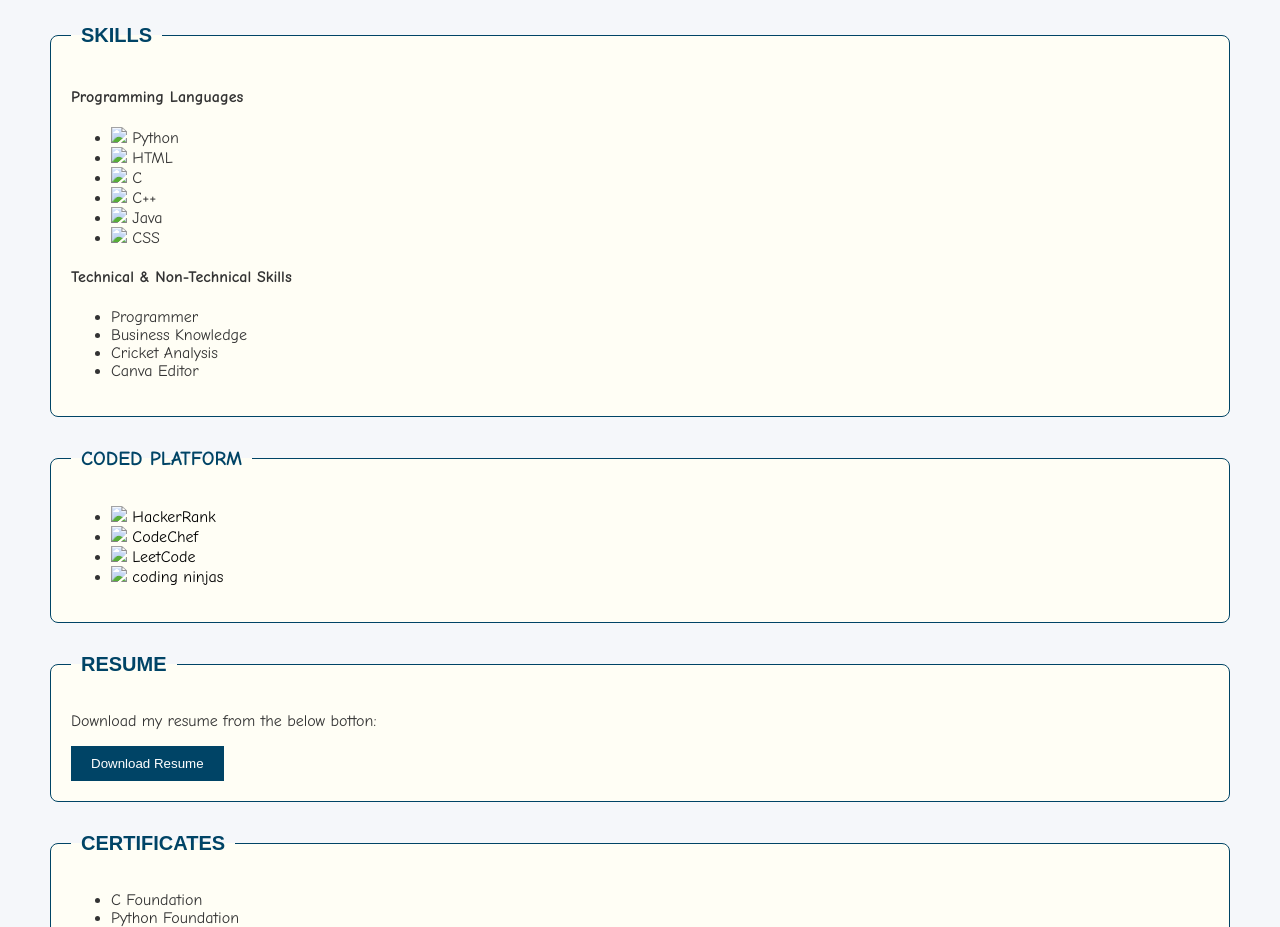
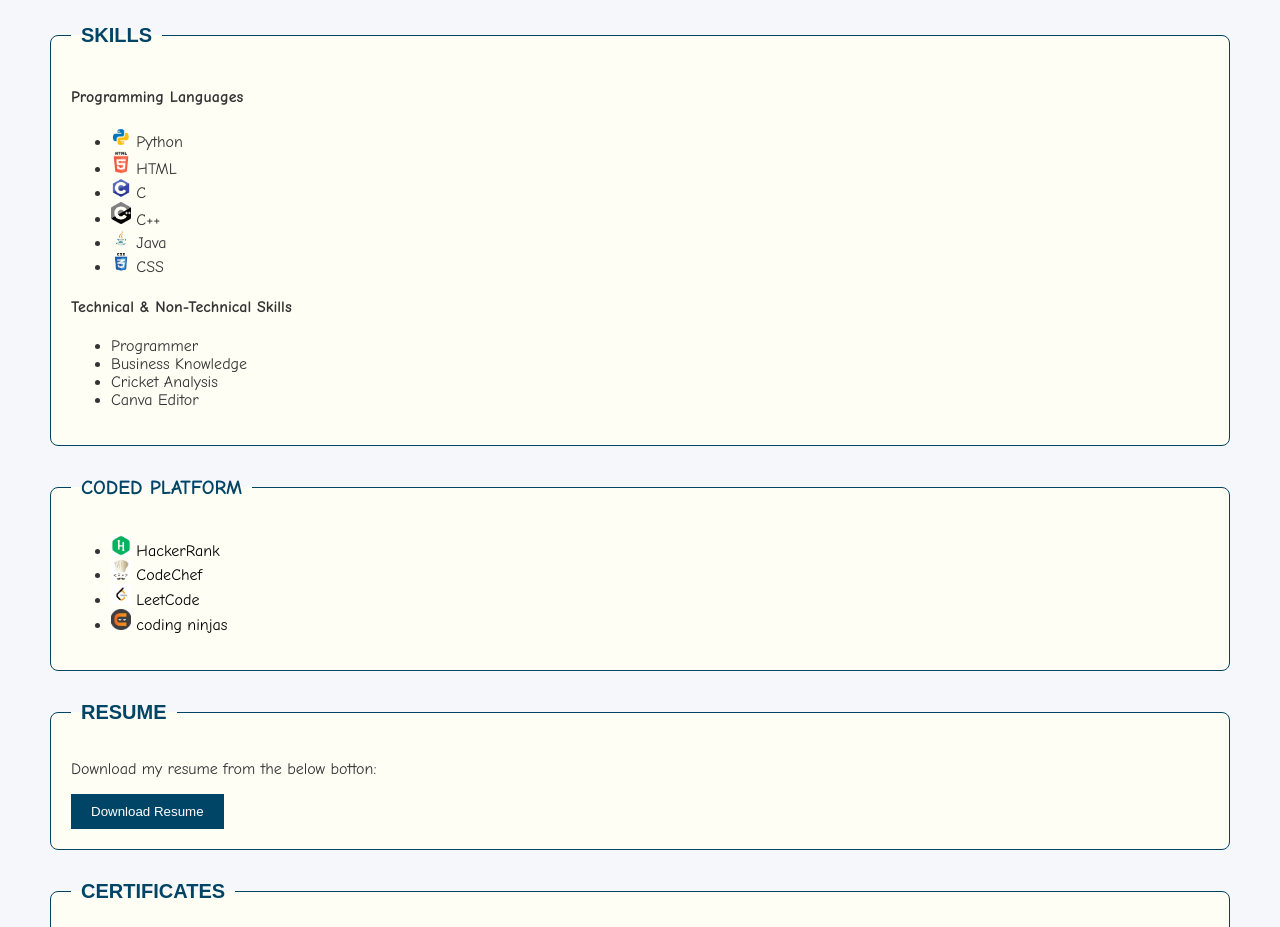
Before and after one commit to Sowdapradeep/portfolio_htmal, a plain HTML site: page index.html in a window 1280 px wide. Shown: the part 1220-2147 px from the top of the page. Drawn offline with Linux system fonts and the light colour scheme.

Commit message:
Update index.html

```diff
--- a/index.html
+++ b/index.html
@@ -81,12 +81,12 @@
       <legend style="font-family: Arial, Helvetica, sans-serif;">SKILLS</legend>
       <h4>Programming Languages</h4>
       <ul>
-        <li><img src="./img/py-removebg-preview.png" width="20px"> Python</li>
-        <li><img src="./img/html-removebg-preview.png" width="20px"> HTML</li>
-        <li><img src="./img/c-removebg-preview.png" width="20px"> C</li>
-        <li><img src="./img/c+++-removebg-preview.png" width="20px"> C++</li>
-        <li><img src="./img/java-removebg-preview.png" width="20px"> Java</li>
-        <li><img src="./img/css-removebg-preview.png" width="20px"> CSS</li>
+        <li><img src="./py-removebg-preview.png" width="20px"> Python</li>
+        <li><img src="./html-removebg-preview.png" width="20px"> HTML</li>
+        <li><img src="./c-removebg-preview.png" width="20px"> C</li>
+        <li><img src="./c+++-removebg-preview.png" width="20px"> C++</li>
+        <li><img src="./java-removebg-preview.png" width="20px"> Java</li>
+        <li><img src="./css-removebg-preview.png" width="20px"> CSS</li>
       </ul>
       <h4>Technical & Non-Technical Skills</h4>
       <ul>
@@ -102,10 +102,10 @@
     <fieldset id="CODE">
       <legend styel="font-family: Arial, Helvetica, sans-serif;">CODED PLATFORM</legend>
       <ul>
-        <li><img src="./img/hackerrank.jpg" width="20px"><a href="https://www.hackerrank.com/profile/kit27_cse40" style="color: black; text-decoration: none;"> HackerRank</a></li>
-        <li><img src="./img/codechef.jpg" width="20px"><a href="https://www.codechef.com/users/pradeepsa" style="color: black; text-decoration: none;"> CodeChef</a></li>
-        <li><img src="./img/leetcode.jpg" width="20px"><a href="https://leetcode.com/u/PRADEEP__05/" style="color: black; text-decoration: none;"> LeetCode</a></li>
-        <li><img src="./img/codingninjas.jpg" width="20px"><a href="https://www.hackerearth.com/@sowdapradeep" style="color: black; text-decoration: none;"> coding ninjas</a></li>
+        <li><img src="./hackerrank.jpg" width="20px"><a href="https://www.hackerrank.com/profile/kit27_cse40" style="color: black; text-decoration: none;"> HackerRank</a></li>
+        <li><img src="./codechef.jpg" width="20px"><a href="https://www.codechef.com/users/pradeepsa" style="color: black; text-decoration: none;"> CodeChef</a></li>
+        <li><img src="./leetcode.jpg" width="20px"><a href="https://leetcode.com/u/PRADEEP__05/" style="color: black; text-decoration: none;"> LeetCode</a></li>
+        <li><img src="./codingninjas.jpg" width="20px"><a href="https://www.hackerearth.com/@sowdapradeep" style="color: black; text-decoration: none;"> coding ninjas</a></li>
       </ul>
     </fieldset>
   </section>
```
